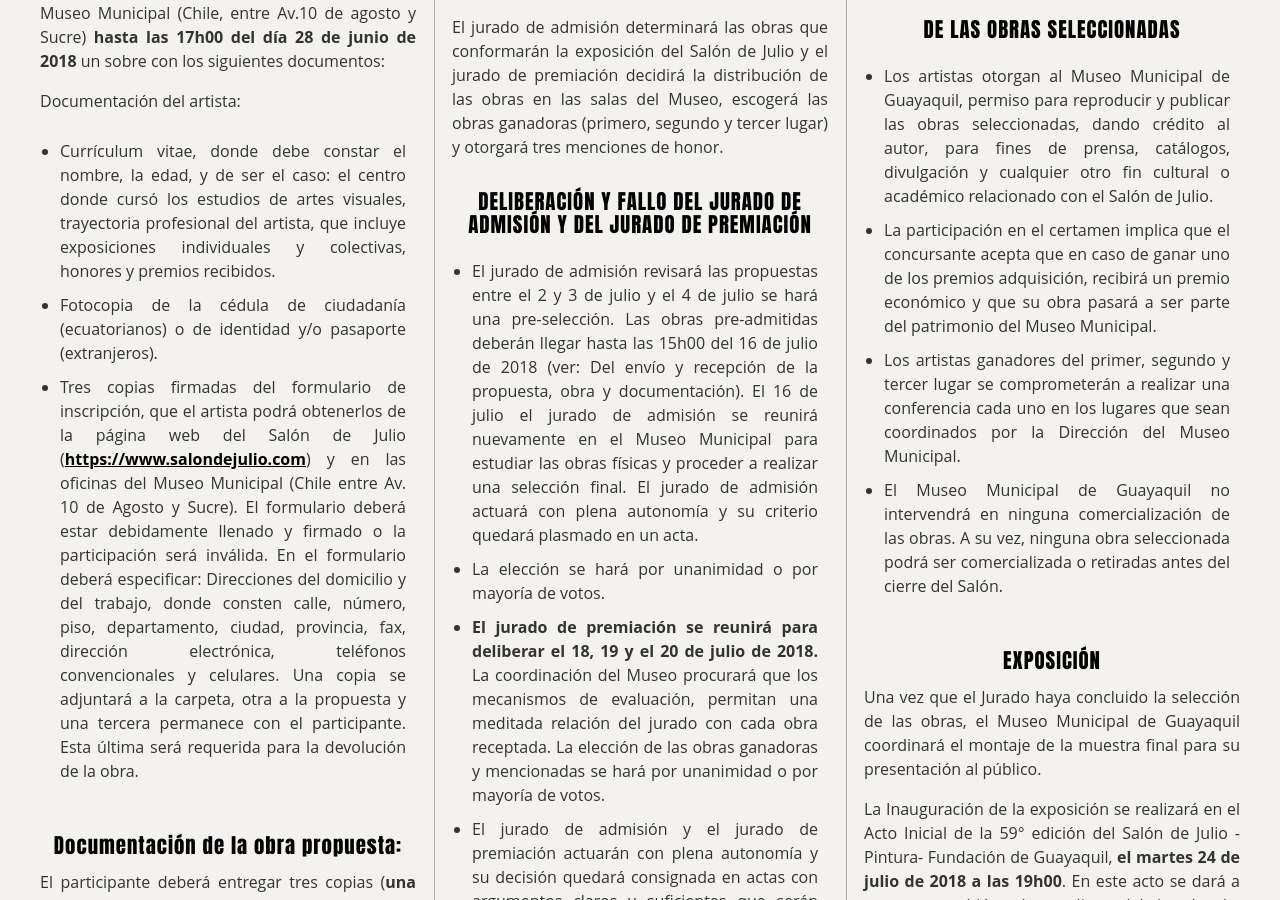
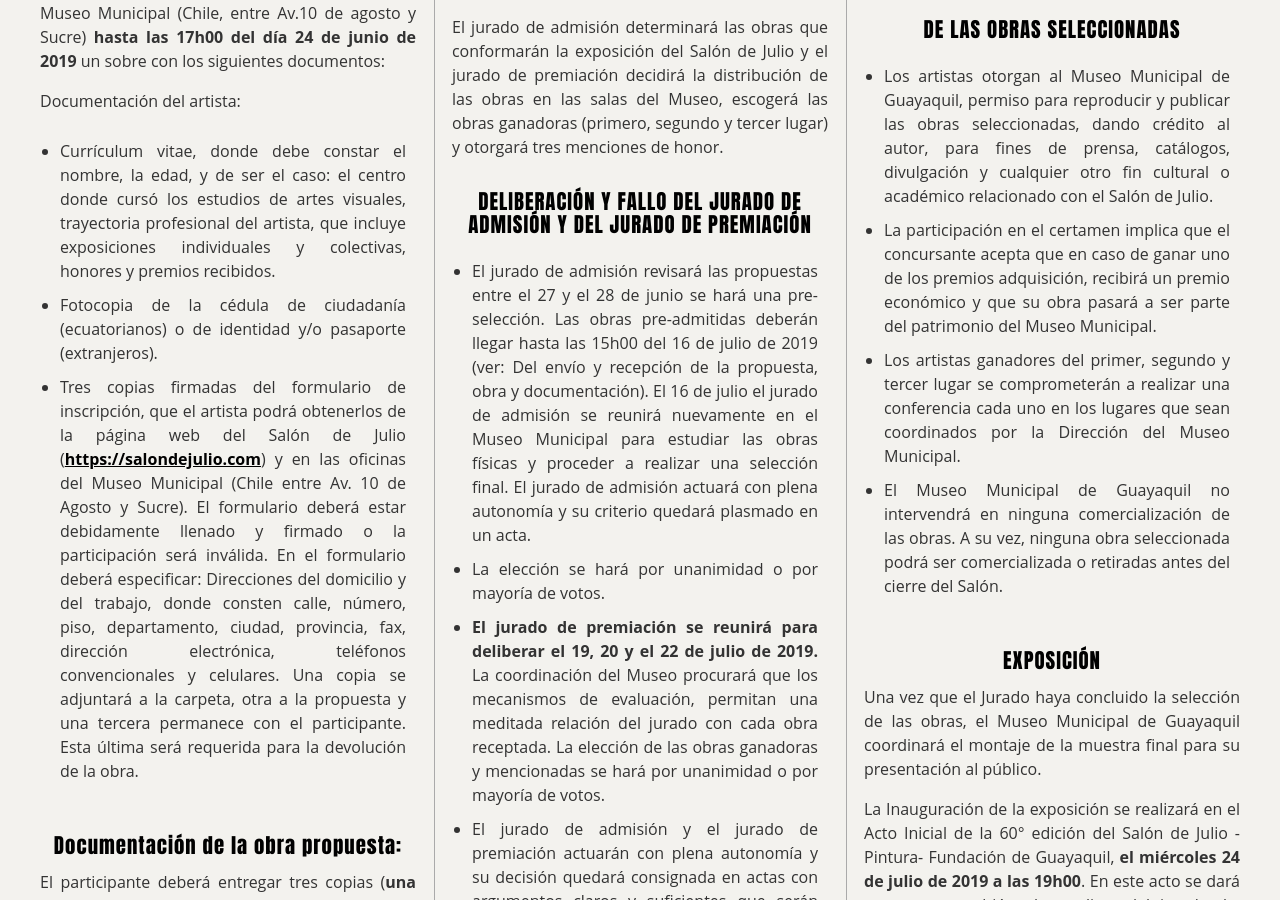
Before and after one commit to ybarbouro/salondejulio, a Jekyll site: the page built from bases.html, in a window 1280 px wide and 900 px high, scrolled down 2790 px. Built offline with Jekyll 4.4.1, drawn with Linux system fonts in a browser that asks for light colours; some web fonts are replaced; some of the changed text lies outside the part shown.

Commit message:
bases update 2019

```diff
--- a/_includes/header.html
+++ b/_includes/header.html
@@ -10,14 +10,14 @@
               </div>
               <ul class="site-nav inline-block-list">
                 <li>
-                  <a href="/bases" data-ga-category="Inbound links" data-ga-action="Nav click" data-ga-label="Convocatoria">Convocatoria 2018
+                  <a href="/bases" data-ga-category="Inbound links" data-ga-action="Nav click" data-ga-label="Convocatoria">Convocatoria 2019
                   </a>
                 </li>
 
-                <li>
+                <!-- <li>
                   <a href="https://cdn.filestackcontent.com/GBg2DJ1CSaqYS0bVWZ5j" data-ga-category="Outbound links" data-ga-action="Nav click" data-ga-label="Source code">Formulario de inscripción
                   </a>
-                </li>
+                </li> -->
 
               </ul>
             </div>
--- a/bases.html
+++ b/bases.html
@@ -180,8 +180,8 @@
   <h5>CONVOCAN AL</h5>
 </div>
 <div class="hero">
-  <h1>59 SALÓN DE JULIO &ndash; PINTURA<br />
-  &quot;FUNDACIÓN DE GUAYAQUIL &ndash; 2018&quot;</h1>
+  <h1>60 SALÓN DE JULIO &ndash; PINTURA<br />
+  &quot;FUNDACIÓN DE GUAYAQUIL &ndash; 2019&quot;</h1>
 </div>
 <div  class="intro">
 <p>El Salón de Julio se ha establecido como uno de los concursos de mayor resonancia, expectativa y relevancia de las artes visuales del Ecuador, promoviendo y difundiendo la actualidad de la tradición pictórica nacional. Por este motivo, el Salón de Julio asume a la pintura como una disciplina abierta que continuamente se sintoniza con las derivas estéticas y el clima cultural del momento. Sin embargo, no pretende definir los lindes ni el deber ser de la pintura, por lo que manifiesta su apertura a los diversos abordajes o aproximaciones a la misma, siempre y cuando esté acorde con la naturaleza del salón.</p>
@@ -212,16 +212,16 @@
 <li>Se podrá enviar solamente una propuesta por participante.</li>
 <li>La propuesta deberá constar con la ficha técnica (<strong><em>ver: De los documentos a presentarse</em></strong>)</li>
 <li>La propuesta debe especificar la constitución de la obra, la misma que debe de tener una unidad temática inseparable.</li>
-<li>En la propuesta se deberá especificar el formato de la obra: no debe exceder los 290 cms de altura y 300 cms de ancho; será bidimensional; y no efímera, es decir, no podrá haber sido concebida como fugaz en el tiempo.</li>
+<li>En la propuesta se deberá especificar el formato de la obra: no debe exceder los 290 cm de altura y 300 cm de ancho; será bidimensional; y no efímera, es decir, no podrá haber sido concebida como fugaz en el tiempo.</li>
 <li>La obra propuesta deberá estar en condiciones apropiadas para que, en caso de ser aceptada, pueda ser enviada al Museo, instalada y expuesta en forma inmediata.</li>
 <li>La obra propuesta no deberá estar en proceso.</li>
 <li>No se aceptarán propuestas que impliquen la intervención de los espacios del Museo dedicados a la exposición del Salón de Julio.</li>
-<li>La obra propuesta deberá haber sido realizada después de julio de 2017 y no puede haber participado ni parcial ni totalmente en concursos, publicaciones o exposiciones.</li>
+<li>La obra propuesta deberá haber sido realizada después de julio de 2018 y no puede haber participado ni parcial ni totalmente en concursos, publicaciones o exposiciones.</li>
 </ul>
 
 <h4>DE LOS DOCUMENTOS A PRESENTARSE</h4>
 
-<p>Los participantes presentarán en las oficinas del Museo Municipal (Chile, entre Av.10 de agosto y Sucre) <strong>hasta las 17h00 del día 28 de junio de 2018</strong> un sobre con los siguientes documentos:</p>
+<p>Los participantes presentarán en las oficinas del Museo Municipal (Chile, entre Av.10 de agosto y Sucre) <strong>hasta las 17h00 del día 24 de junio de 2019</strong> un sobre con los siguientes documentos:</p>
 
 <p>Documentación del artista:</p>
 
@@ -229,7 +229,7 @@
 <li>Currículum vitae, donde debe constar el nombre, la edad, y de ser el caso: el centro donde cursó los estudios de artes visuales, trayectoria profesional del artista, que incluye exposiciones individuales y colectivas, honores y premios recibidos.</li>
 <li>Fotocopia de la cédula de ciudadanía (ecuatorianos) o de identidad y/o pasaporte (extranjeros).</li>
 
-<li>Tres copias firmadas del formulario de inscripción, que el artista podrá obtenerlos de la página web del Salón de Julio (<strong><a style="color:#000;" href="#">https://www.salondejulio.com</a></strong>) y en las oficinas del Museo Municipal (Chile entre Av. 10 de Agosto y Sucre). El formulario deberá estar debidamente llenado y firmado o la participación será inválida. En el formulario deberá especificar: Direcciones del domicilio y del trabajo, donde consten calle, número, piso, departamento, ciudad, provincia, fax, dirección electrónica, teléfonos convencionales y celulares. Una  copia se adjuntará a la carpeta, otra a la propuesta y una tercera permanece con el participante. Esta última será requerida para la devolución de la obra.</li>
+<li>Tres copias firmadas del formulario de inscripción, que el artista podrá obtenerlos de la página web del Salón de Julio (<strong><a style="color:#000;" href="#">https://salondejulio.com</a></strong>) y en las oficinas del Museo Municipal (Chile entre Av. 10 de Agosto y Sucre). El formulario deberá estar debidamente llenado y firmado o la participación será inválida. En el formulario deberá especificar: Direcciones del domicilio y del trabajo, donde consten calle, número, piso, departamento, ciudad, provincia, fax, dirección electrónica, teléfonos convencionales y celulares. Una  copia se adjuntará a la carpeta, otra a la propuesta y una tercera permanece con el participante. Esta última será requerida para la devolución de la obra.</li>
 
 </ul>
 
@@ -263,8 +263,8 @@
 <h4>DEL ENVÍO Y RECEPCIÓN DE LA PROPUESTA, OBRA Y  DOCUMENTACIÓN</h4>
 
 <ul>
-<li>La fecha de apertura para la inscripción y recepción de las propuestas será a partir de la publicación de estas bases en la página web (<strong><a style="color:#000;" href="https://salondejulio.com/bases">https://www.salondejulio.com</a></strong>), periódicos de mayor circulación nacional en Quito, Guayaquil y Cuenca.</li>
-<li><strong>La fecha de cierre de la inscripción de las propuestas será el 28 de junio de 2018 hasta las 17h00  (5 pm) en las oficinas del Museo Municipal</strong> (Chile entre Av. Diez de Agosto y Sucre). Pasada la fecha y hora del cierre de la inscripción no se aceptarán participaciones.</li>
+<li>La fecha de apertura para la inscripción y recepción de las propuestas será a partir de la publicación de estas bases en la página web (<strong><a style="color:#000;" href="https://salondejulio.com/bases">https://salondejulio.com/bases</a></strong>), periódicos de mayor circulación nacional en Quito, Guayaquil y Cuenca.</li>
+<li><strong>La fecha de cierre de la inscripción de las propuestas será el 24 de junio de 2019 hasta las 17h00  (5 pm) en las oficinas del Museo Municipal</strong> (Chile entre Av. Diez de Agosto y Sucre). Pasada la fecha y hora del cierre de la inscripción no se aceptarán participaciones.</li>
 
 <li>La publicación de las bases se realizará en los diarios de mayor circulación en el país, considerándose una publicación en cada una de las siguientes ciudades: Quito, Guayaquil y Cuenca.</li>
 <li>Cada participante deberá entregar o enviar la propuesta y la documentación requerida a las instalaciones del Museo Municipal de Guayaquil (Chile entre Av. Diez de Agosto y Sucre).</li>
@@ -272,7 +272,7 @@
 <li>Los gastos de empaque, transporte y envío de la propuesta y documentos al Museo Municipal de Guayaquil corren por cuenta de los participantes.</li>
 <li>El Museo Municipal, verificará que las propuestas recibidas cumplan con los requisitos de participación; sólo aquellas que lo hagan, serán enviadas para la evaluación del jurado de Selección.</li>
 <li>Si la documentación solicitada resultara incompleta, el concursante no podrá participar en el Salón de Julio.</li>
-<li>La Dirección de Cultura se encargará de solicitar a los artistas, cuyas propuestas hayan sido pre-admitidas, la entrega de las obras originales. Las obras físicas deberán ser entregadas en las oficinas del Museo Municipal (Chile entre Av. Diez de Agosto y Sucre) <strong>del 4 al 16 de julio de 2018. Las obras pre-admitidas que no lleguen hasta las 15h00 del día 16 de julio de 2018</strong> quedarán fuera de concurso.</li>
+<li>La Dirección de Cultura se encargará de solicitar a los artistas, cuyas propuestas hayan sido pre-admitidas, la entrega de las obras originales. Las obras físicas deberán ser entregadas en las oficinas del Museo Municipal (Chile entre Av. Diez de Agosto y Sucre) <strong>del 2 al 16 de julio de 2019. Las obras pre-admitidas que no lleguen hasta las 15h00 del día 16 de julio de 2019</strong> quedarán fuera de concurso.</li>
 <li>Los gastos de empaque, transporte, envío y devolución de la obras seleccionadas y documentos al/desde el Museo Municipal de Guayaquil corren por cuenta de los participantes.</li>
 <li>El Museo Municipal de Guayaquil pondrá especial cuidado en el manejo y conservación de las obras, pero no asumirá responsabilidad alguna por pérdida, deterioro o daños ocurridos durante el transporte o durante el período en que la obra se encuentre en las instalaciones.</li>
 </ul>
@@ -291,12 +291,12 @@
 
 <ul>
 
-<li>El jurado de admisión revisará las propuestas entre el 2 y 3 de julio y el 4 de julio se hará una pre-selección. Las obras pre-admitidas deberán llegar hasta las 15h00 del 16 de julio de 2018 (ver: Del envío y recepción de la propuesta, obra y  documentación). El 16 de julio el jurado de admisión se reunirá nuevamente en el Museo Municipal para estudiar las obras físicas y proceder a realizar una selección final. El jurado de admisión actuará con plena autonomía y su criterio quedará plasmado en un acta.</li>
+<li>El jurado de admisión revisará las propuestas entre el 27 y el 28 de junio se hará una pre-selección. Las obras pre-admitidas deberán llegar hasta las 15h00 del 16 de julio de 2019 (ver: Del envío y recepción de la propuesta, obra y  documentación). El 16 de julio el jurado de admisión se reunirá nuevamente en el Museo Municipal para estudiar las obras físicas y proceder a realizar una selección final. El jurado de admisión actuará con plena autonomía y su criterio quedará plasmado en un acta.</li>
 <li>La elección se hará por unanimidad o por mayoría de votos.</li>
-<li><strong>El jurado de premiación se reunirá para deliberar el 18, 19 y el 20 de julio de 2018.</strong> La coordinación del Museo procurará que los mecanismos de evaluación, permitan una meditada relación del jurado con cada obra receptada. La elección de las obras ganadoras y mencionadas se hará por unanimidad o por mayoría de votos.</li>
+<li><strong>El jurado de premiación se reunirá para deliberar el 19, 20 y el 22 de julio de 2019.</strong> La coordinación del Museo procurará que los mecanismos de evaluación, permitan una meditada relación del jurado con cada obra receptada. La elección de las obras ganadoras y mencionadas se hará por unanimidad o por mayoría de votos.</li>
 <li>El jurado de admisión y el jurado de premiación actuarán con plena autonomía y su decisión quedará consignada en actas con argumentos claros y suficientes que serán inapelables. Los criterios de admisión y premiación deberán ser desarrollados en estos documentos. Adicionalmente, se podrá incluir en las mismas, los comentarios y sugerencias que consideren pertinente los  jurados de selección y premiación.</li>
 
-<li>El fallo será entregado al Director de Cultura de la M.I. Municipalidad de Guayaquil, quien junto al jurado de premiación lo darán a conocer en rueda de prensa que se convocará para este fin.</li>
+<li>El fallo será entregado al Director de Cultura de la M. I. Municipalidad de Guayaquil, quien junto al jurado de premiación lo darán a conocer en rueda de prensa que se convocará para este fin.</li>
 <li>Los miembros del jurado y el director del Salón se comprometerán a no divulgar ningún aspecto del evento hasta consignarlo en el acta de premiación y promulgar el veredicto en rueda de prensa.</li>
 </ul>
 
@@ -351,14 +351,14 @@
 
 <p>Una vez que el Jurado haya concluido la selección de las obras, el Museo Municipal de Guayaquil coordinará el montaje de la muestra final para su presentación al público.</p>
 
-<p>La Inauguración de la exposición se realizará en el Acto Inicial de la 59° edición del Salón de Julio -Pintura- Fundación de Guayaquil, <strong>el martes 24 de julio de 2018 a las 19h00</strong>. En este acto se dará a conocer también el veredicto del jurado. La exposición permanecerá abierta hasta el 25 de agosto de los corrientes.</p>
+<p>La Inauguración de la exposición se realizará en el Acto Inicial de la 60° edición del Salón de Julio -Pintura- Fundación de Guayaquil, <strong>el miércoles 24 de julio de 2019 a las 19h00</strong>. En este acto se dará a conocer también el veredicto del jurado. La exposición permanecerá abierta hasta el 25 de agosto de los corrientes.</p>
 
 <h4>DE LA DEVOLUCIÓN DE OBRAS Y DOCUMENTOS</h4>
 
 <ul>
-<li>La devolución de las obras evaluadas y no seleccionadas al Salón y la documentación adjunta, se hará a partir del 30 de julio hasta el 17 de agosto del 2018 y a partir del 28 de agosto del 2018 para las que se encuentren en exposición y no hayan sido elegidas premio adquisición. La documentación de estas últimas pasará a formar parte del archivo del Museo Municipal de Guayaquil.</li>
+<li>La devolución de las obras evaluadas y no seleccionadas al Salón y la documentación adjunta, se hará a partir del 30 de julio hasta el 17 de agosto del 2019 y a partir del 28 de agosto del 2019 para las que se encuentren en exposición y no hayan sido elegidas premio adquisición. La documentación de estas últimas pasará a formar parte del archivo del Museo Municipal de Guayaquil.</li>
 <li>Las obras y carpetas podrán ser retiradas, previa presentación del formulario oficial de inscripción, por el participante o por quien éste delegue mediante autorización escrita.</li>
-<li>Transcurridos 30 días a partir de la fecha señalada para la devolución de las obras, es decir desde el 28 de septiembre del 2018, el Museo Municipal de Guayaquil dispondrá de las mismas según su propio criterio y no se hará responsable de ellas.</li>
+<li>Transcurridos 30 días a partir de la fecha señalada para la devolución de las obras, es decir desde el 28 de septiembre del 2019, el Museo Municipal de Guayaquil dispondrá de las mismas según su propio criterio y no se hará responsable de ellas.</li>
 </ul>
 
 <h4>DISPOSICIONES GENERALES</h4>
```
Also changed, not shown: other parts of bases.html (+1 -1 lines).
